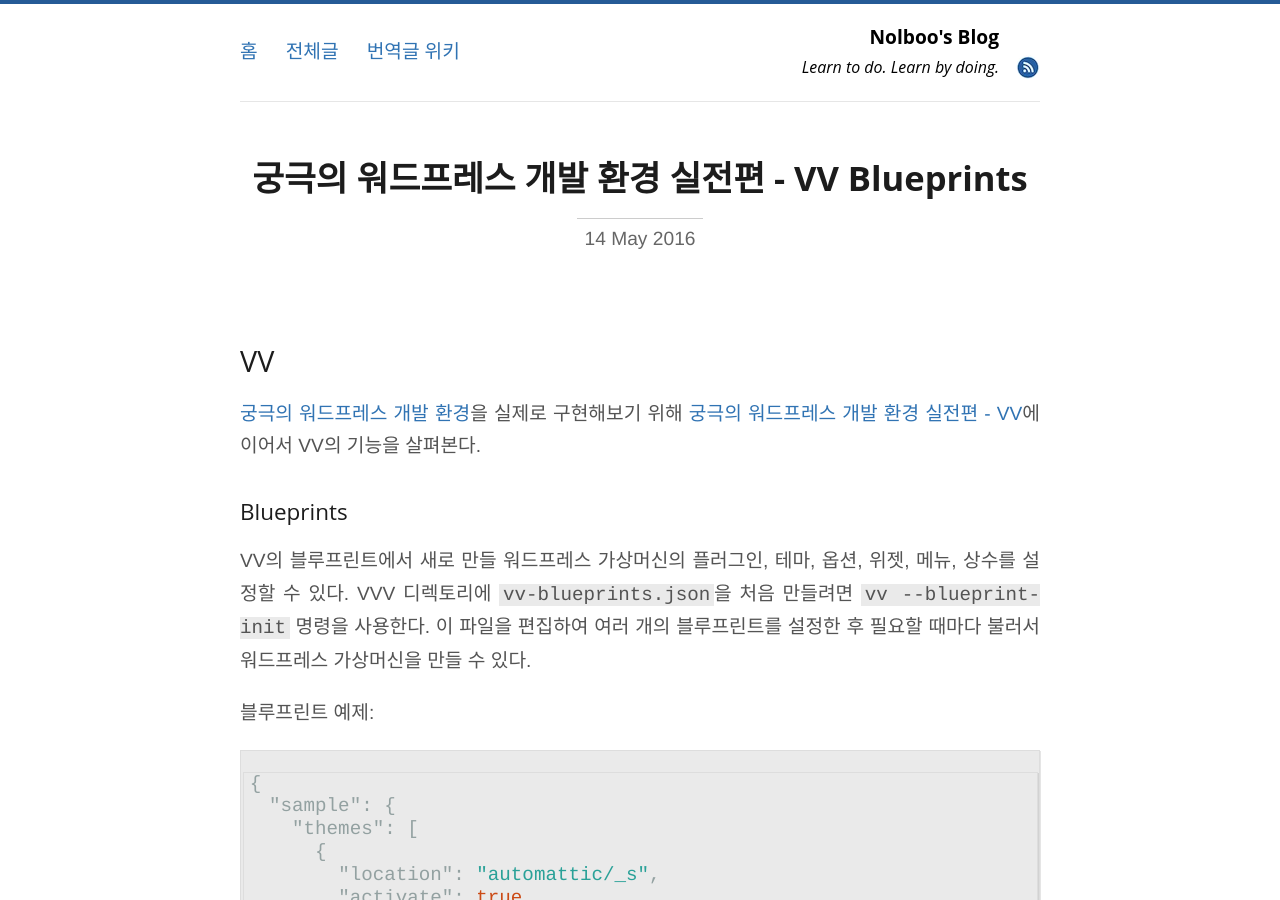
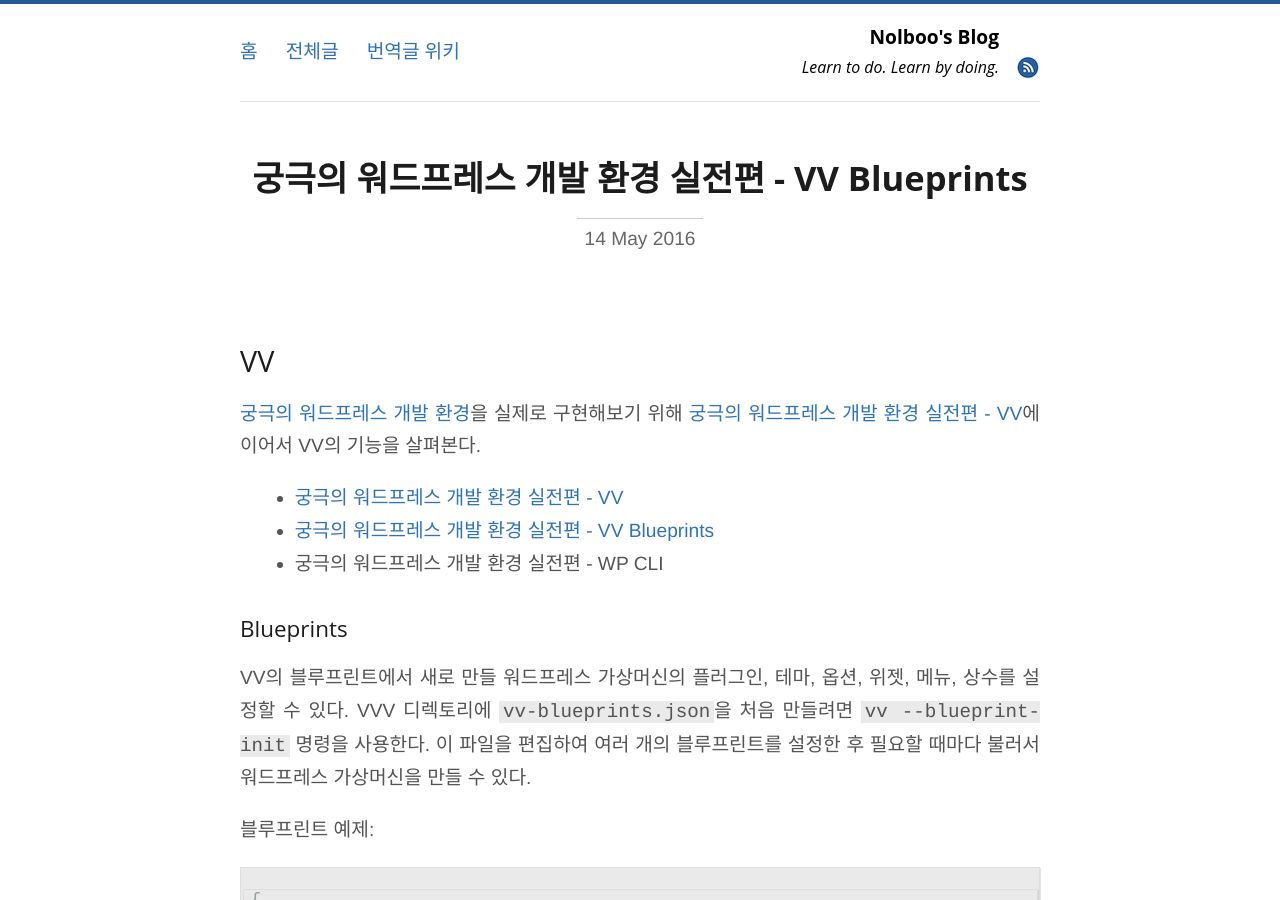
Before and after one commit to nolboo/nolboo.github.io, a Jekyll site: the page built from _posts/2016-05-14-ultimate-wordpress-development-environment-vv-blueprints.md, in a window 1280 px wide and 900 px high. Built offline with Jekyll 4.4.1, drawn with Linux system fonts in a browser that asks for light colours; comment, search, counter and statistics services are not loaded.

Commit message:
Post vv Blueprints

```diff
--- a/_posts/2016-05-14-ultimate-wordpress-development-environment-vv-blueprints.md
+++ b/_posts/2016-05-14-ultimate-wordpress-development-environment-vv-blueprints.md
@@ -9,6 +9,10 @@
 ## VV
 
 [궁극의 워드프레스 개발 환경](http://nolboo.github.io/blog/2016/04/29/ultimate-wordpress-development-environment/)을 실제로 구현해보기 위해 [궁극의 워드프레스 개발 환경 실전편 - VV](http://nolboo.github.io/blog/2016/05/10/ultimate-wordpress-development-environment-vv/)에 이어서 VV의 기능을 살펴본다.
+
+* [궁극의 워드프레스 개발 환경 실전편 - VV](http://nolboo.github.io/blog/2016/05/10/ultimate-wordpress-development-environment-vv/)
+* [궁극의 워드프레스 개발 환경 실전편 - VV Blueprints](http://nolboo.github.io/blog/2016/05/14/ultimate-wordpress-development-environment-vv-blueprints/)
+* 궁극의 워드프레스 개발 환경 실전편 - WP CLI
 
 ### Blueprints
 
```
